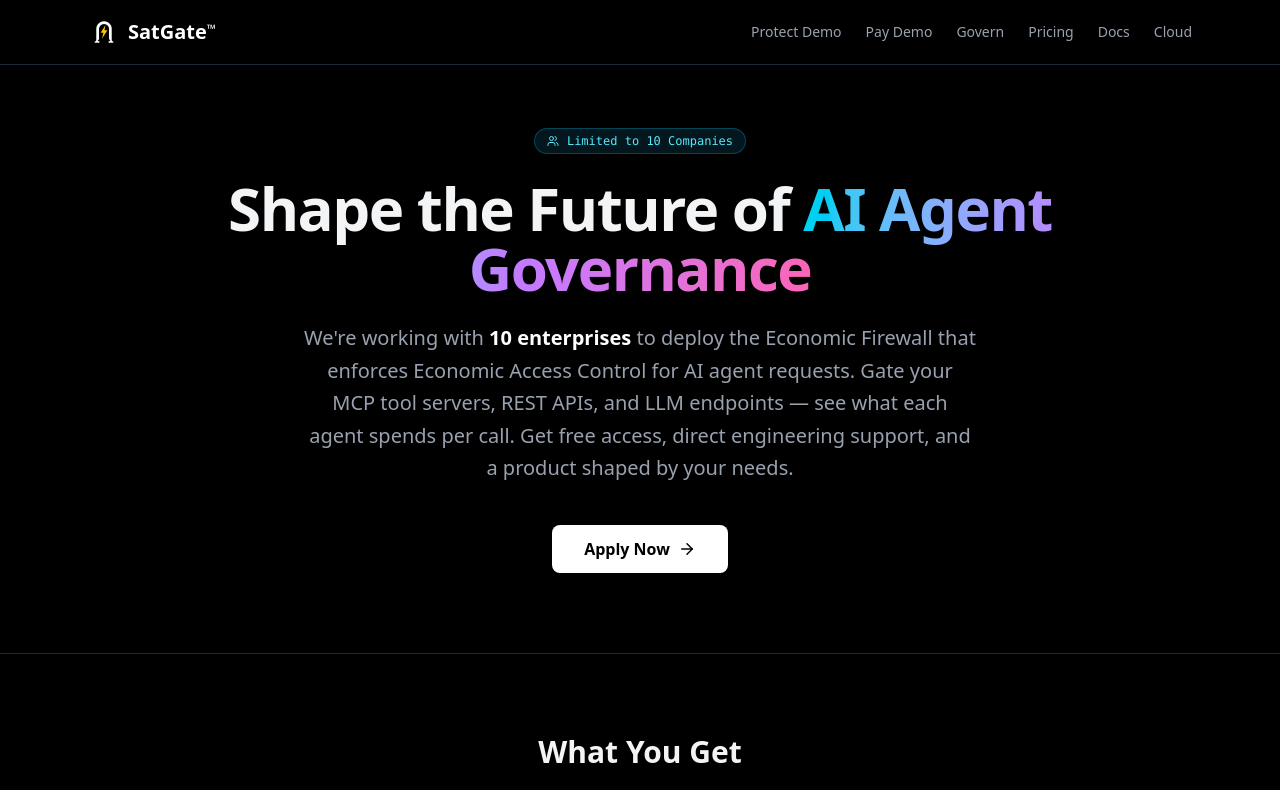
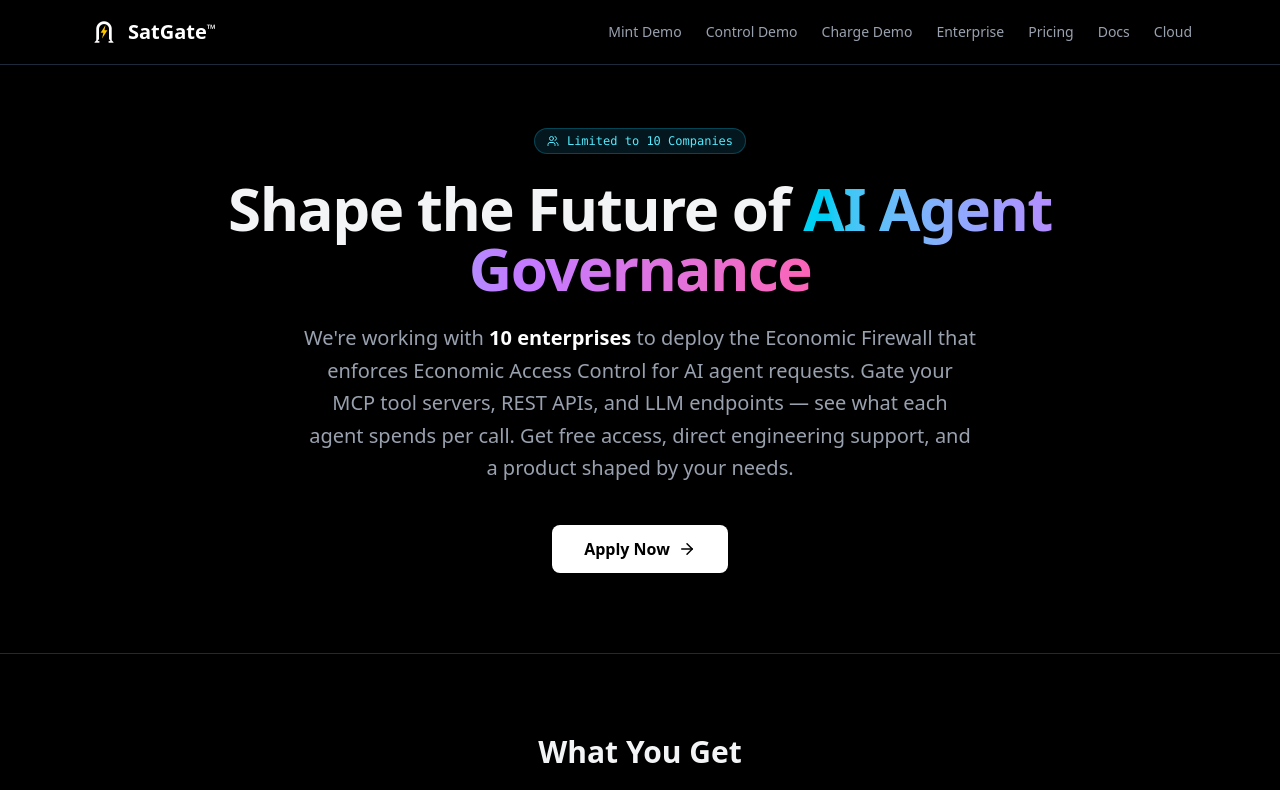
Before and after one commit to SatGate-io/satgate, a Next.js app in the folder satgate-landing/: page /design-partners in a window 1280 px wide. Shown: the top 790 px of the page. Built offline with nearby package versions, Linux system fonts and the light colour scheme.

Commit message:
landing: sync all page navs to Mint Demo / Control Demo / Charge Demo / Enterprise
Updated: design-partners, pricing, roi-calculator, agents, compare/cloud-native
Also added Mint Demo link + mobile nav fixes where missing

```diff
--- a/satgate-landing/app/agents/page.tsx
+++ b/satgate-landing/app/agents/page.tsx
@@ -22,8 +22,9 @@ export default function AgentsLandingPage() {
             <span className="text-lg sm:text-xl font-bold text-white whitespace-nowrap">SatGate<sup className="text-xs font-normal">™</sup></span>
           </Link>
           <div className="hidden md:flex gap-6 text-sm font-medium text-gray-400">
-            <Link href="/" className="hover:text-white transition">Home</Link>
-            <Link href="/agents" className="text-white">Agents</Link>
+            <Link href="/mint-demo" className="hover:text-white transition">Mint Demo</Link>
+            <Link href="/protect" className="hover:text-white transition">Control Demo</Link>
+            <Link href="/pay" className="hover:text-white transition">Charge Demo</Link>
             <Link href="/govern" className="hover:text-white transition">Enterprise</Link>
             <Link href="/pricing" className="hover:text-white transition">Pricing</Link>
             <a href="https://cloud.satgate.io/docs" target="_blank" rel="noopener noreferrer" className="hover:text-white transition">Docs</a>
--- a/satgate-landing/app/compare/cloud-native/page.tsx
+++ b/satgate-landing/app/compare/cloud-native/page.tsx
@@ -71,9 +71,10 @@ const CloudNativeComparisonPage = () => {
           </Link>
 
           <div className="hidden md:flex gap-6 text-sm font-medium text-gray-400">
-            <Link href="/protect" className="hover:text-white transition">Protect Demo</Link>
-            <Link href="/pay" className="hover:text-white transition">Pay Demo</Link>
-            <Link href="/govern" className="hover:text-white transition">Govern</Link>
+            <Link href="/mint-demo" className="hover:text-white transition">Mint Demo</Link>
+            <Link href="/protect" className="hover:text-white transition">Control Demo</Link>
+            <Link href="/pay" className="hover:text-white transition">Charge Demo</Link>
+            <Link href="/govern" className="hover:text-white transition">Enterprise</Link>
             <Link href="/pricing" className="hover:text-white transition">Pricing</Link>
             <Link href="/roi-calculator" className="hover:text-white transition">ROI Calculator</Link>
             <a href="https://cloud.satgate.io/docs" target="_blank" rel="noopener noreferrer" className="hover:text-white transition">Docs</a>
@@ -92,9 +93,10 @@ const CloudNativeComparisonPage = () => {
 
         <div className={`md:hidden overflow-hidden transition-all duration-300 ease-in-out ${mobileMenuOpen ? 'max-h-80 opacity-100' : 'max-h-0 opacity-0'}`}>
           <div className="bg-black/95 backdrop-blur-xl border-t border-gray-800 px-4 py-4 space-y-1">
-            <Link href="/protect" onClick={() => setMobileMenuOpen(false)} className="block text-gray-400 hover:text-white hover:bg-gray-800/50 transition py-3 px-4 rounded-lg">Protect Demo</Link>
-            <Link href="/pay" onClick={() => setMobileMenuOpen(false)} className="block text-gray-400 hover:text-white hover:bg-gray-800/50 transition py-3 px-4 rounded-lg">Pay Demo</Link>
-            <Link href="/govern" onClick={() => setMobileMenuOpen(false)} className="block text-gray-400 hover:text-white hover:bg-gray-800/50 transition py-3 px-4 rounded-lg">Govern</Link>
+            <Link href="/mint-demo" onClick={() => setMobileMenuOpen(false)} className="block text-gray-400 hover:text-white hover:bg-gray-800/50 transition py-3 px-4 rounded-lg">Mint Demo</Link>
+            <Link href="/protect" onClick={() => setMobileMenuOpen(false)} className="block text-gray-400 hover:text-white hover:bg-gray-800/50 transition py-3 px-4 rounded-lg">Control Demo</Link>
+            <Link href="/pay" onClick={() => setMobileMenuOpen(false)} className="block text-gray-400 hover:text-white hover:bg-gray-800/50 transition py-3 px-4 rounded-lg">Charge Demo</Link>
+            <Link href="/govern" onClick={() => setMobileMenuOpen(false)} className="block text-gray-400 hover:text-white hover:bg-gray-800/50 transition py-3 px-4 rounded-lg">Enterprise</Link>
             <Link href="/pricing" onClick={() => setMobileMenuOpen(false)} className="block text-gray-400 hover:text-white hover:bg-gray-800/50 transition py-3 px-4 rounded-lg">Pricing</Link>
             <Link href="/roi-calculator" onClick={() => setMobileMenuOpen(false)} className="block text-gray-400 hover:text-white hover:bg-gray-800/50 transition py-3 px-4 rounded-lg">ROI Calculator</Link>
             <a href="https://cloud.satgate.io/docs" target="_blank" rel="noopener noreferrer" onClick={() => setMobileMenuOpen(false)} className="block text-gray-400 hover:text-white hover:bg-gray-800/50 transition py-3 px-4 rounded-lg">Docs</a>
--- a/satgate-landing/app/design-partners/page.tsx
+++ b/satgate-landing/app/design-partners/page.tsx
@@ -62,9 +62,10 @@ export default function DesignPartnersPage() {
           </Link>
 
           <div className="hidden md:flex gap-6 text-sm font-medium text-gray-400">
-            <Link href="/protect" className="hover:text-white transition">Protect Demo</Link>
-            <Link href="/pay" className="hover:text-white transition">Pay Demo</Link>
-            <Link href="/govern" className="hover:text-white transition">Govern</Link>
+            <Link href="/mint-demo" className="hover:text-white transition">Mint Demo</Link>
+            <Link href="/protect" className="hover:text-white transition">Control Demo</Link>
+            <Link href="/pay" className="hover:text-white transition">Charge Demo</Link>
+            <Link href="/govern" className="hover:text-white transition">Enterprise</Link>
             <Link href="#" className="hover:text-white transition">Pricing</Link>
             <a href="https://cloud.satgate.io/docs" target="_blank" rel="noopener noreferrer" className="hover:text-white transition">Docs</a>
             <a href="https://cloud.satgate.io/cloud/login" target="_blank" rel="noopener noreferrer" className="hover:text-white transition">Cloud</a>
@@ -83,9 +84,10 @@ export default function DesignPartnersPage() {
         <div className={`md:hidden overflow-hidden transition-all duration-300 ease-in-out ${mobileMenuOpen ? 'max-h-96 opacity-100' : 'max-h-0 opacity-0'}`}>
           <div className="bg-black/95 backdrop-blur-xl border-t border-gray-800 px-4 py-4 space-y-1">
             {[
-              { href: '/protect', label: 'Protect Demo' },
-              { href: '/pay', label: 'Pay Demo' },
-              { href: '/govern', label: 'Govern' },
+              { href: '/mint-demo', label: 'Mint Demo' },
+              { href: '/protect', label: 'Control Demo' },
+              { href: '/pay', label: 'Charge Demo' },
+              { href: '/govern', label: 'Enterprise' },
               { href: '#', label: 'Pricing' },
             ].map(item => (
               <Link key={item.href} href={item.href} onClick={() => setMobileMenuOpen(false)} className="block text-gray-400 hover:text-white hover:bg-gray-800/50 transition py-3 px-4 rounded-lg">
@@ -461,7 +463,7 @@ export default function DesignPartnersPage() {
               <ul className="space-y-2 text-sm text-gray-500">
                 <li><Link href="/protect" className="hover:text-white transition">Protect</Link></li>
                 <li><Link href="/pay" className="hover:text-white transition">Pay</Link></li>
-                <li><Link href="/govern" className="hover:text-white transition">Govern</Link></li>
+                <li><Link href="/govern" className="hover:text-white transition">Enterprise</Link></li>
               </ul>
             </div>
             <div>
--- a/satgate-landing/app/page.tsx
+++ b/satgate-landing/app/page.tsx
@@ -563,7 +563,7 @@ const LandingPage = () => {
               <ul className="space-y-2 text-sm text-gray-500">
                 <li><a href="https://github.com/SatGate-io/satgate" target="_blank" rel="noopener noreferrer" className="hover:text-white transition">GitHub</a></li>
                 <li><a href="https://cloud.satgate.io/docs" target="_blank" rel="noopener noreferrer" className="hover:text-white transition">Documentation</a></li>
-                <li><Link href="/govern" className="hover:text-white transition">Govern</Link></li>
+                <li><Link href="/govern" className="hover:text-white transition">Enterprise</Link></li>
                 <li><Link href="/design-partners" className="hover:text-white transition">Design Partners</Link></li>
                 <li><Link href="/pricing" className="hover:text-white transition">Pricing</Link></li>
                 <li><Link href="/compare" className="hover:text-white transition">Compare</Link></li>
--- a/satgate-landing/app/pricing/page.tsx
+++ b/satgate-landing/app/pricing/page.tsx
@@ -52,9 +52,10 @@ const PricingPage = () => {
 
           {/* Desktop menu */}
           <div className="hidden md:flex gap-6 text-sm font-medium text-gray-400">
-            <Link href="/protect" className="hover:text-white transition">Protect Demo</Link>
-            <Link href="/pay" className="hover:text-white transition">Pay Demo</Link>
-            <Link href="/govern" className="hover:text-white transition">Govern</Link>
+            <Link href="/mint-demo" className="hover:text-white transition">Mint Demo</Link>
+            <Link href="/protect" className="hover:text-white transition">Control Demo</Link>
+            <Link href="/pay" className="hover:text-white transition">Charge Demo</Link>
+            <Link href="/govern" className="hover:text-white transition">Enterprise</Link>
             <Link href="/pricing" className="text-white transition">Pricing</Link>
             <Link href="/roi-calculator" className="hover:text-white transition">ROI Calculator</Link>
             <a href="https://cloud.satgate.io/docs" target="_blank" rel="noopener noreferrer" className="hover:text-white transition">Docs</a>
@@ -79,9 +80,10 @@ const PricingPage = () => {
           }`}
         >
           <div className="bg-black/95 backdrop-blur-xl border-t border-gray-800 px-4 py-4 space-y-1">
-            <Link href="/protect" onClick={() => setMobileMenuOpen(false)} className="block text-gray-400 hover:text-white hover:bg-gray-800/50 transition py-3 px-4 rounded-lg">Protect Demo</Link>
-            <Link href="/pay" onClick={() => setMobileMenuOpen(false)} className="block text-gray-400 hover:text-white hover:bg-gray-800/50 transition py-3 px-4 rounded-lg">Pay Demo</Link>
-            <Link href="/govern" onClick={() => setMobileMenuOpen(false)} className="block text-gray-400 hover:text-white hover:bg-gray-800/50 transition py-3 px-4 rounded-lg">Govern</Link>
+            <Link href="/mint-demo" onClick={() => setMobileMenuOpen(false)} className="block text-gray-400 hover:text-white hover:bg-gray-800/50 transition py-3 px-4 rounded-lg">Mint Demo</Link>
+            <Link href="/protect" onClick={() => setMobileMenuOpen(false)} className="block text-gray-400 hover:text-white hover:bg-gray-800/50 transition py-3 px-4 rounded-lg">Control Demo</Link>
+            <Link href="/pay" onClick={() => setMobileMenuOpen(false)} className="block text-gray-400 hover:text-white hover:bg-gray-800/50 transition py-3 px-4 rounded-lg">Charge Demo</Link>
+            <Link href="/govern" onClick={() => setMobileMenuOpen(false)} className="block text-gray-400 hover:text-white hover:bg-gray-800/50 transition py-3 px-4 rounded-lg">Enterprise</Link>
             <Link href="/pricing" onClick={() => setMobileMenuOpen(false)} className="block text-white hover:bg-gray-800/50 transition py-3 px-4 rounded-lg">Pricing</Link>
             <Link href="/roi-calculator" onClick={() => setMobileMenuOpen(false)} className="block text-gray-400 hover:text-white hover:bg-gray-800/50 transition py-3 px-4 rounded-lg">ROI Calculator</Link>
             <a href="https://cloud.satgate.io/docs" target="_blank" rel="noopener noreferrer" onClick={() => setMobileMenuOpen(false)} className="block text-gray-400 hover:text-white hover:bg-gray-800/50 transition py-3 px-4 rounded-lg">Docs</a>
@@ -371,7 +373,7 @@ const PricingPage = () => {
               <ul className="space-y-2 text-sm text-gray-500">
                 <li><a href="https://github.com/SatGate-io/satgate" target="_blank" rel="noopener noreferrer" className="hover:text-white transition">GitHub</a></li>
                 <li><a href="https://cloud.satgate.io/docs" target="_blank" rel="noopener noreferrer" className="hover:text-white transition">Documentation</a></li>
-                <li><Link href="/govern" className="hover:text-white transition">Govern</Link></li>
+                <li><Link href="/govern" className="hover:text-white transition">Enterprise</Link></li>
                 <li><Link href="/design-partners" className="hover:text-white transition">Design Partners</Link></li>
                 <li><Link href="/pricing" className="hover:text-white transition">Pricing</Link></li>
                 <li><a href="https://cloud.satgate.io/cloud/login" target="_blank" rel="noopener noreferrer" className="hover:text-white transition">Cloud Dashboard</a></li>
--- a/satgate-landing/app/roi-calculator/page.tsx
+++ b/satgate-landing/app/roi-calculator/page.tsx
@@ -79,9 +79,10 @@ export default function ROICalculatorPage() {
             <span className="text-lg sm:text-xl font-bold text-white whitespace-nowrap">SatGate<sup className="text-xs font-normal">™</sup></span>
           </Link>
           <div className="hidden md:flex gap-6 text-sm font-medium text-gray-400">
-            <Link href="/protect" className="hover:text-white transition">Protect Demo</Link>
-            <Link href="/pay" className="hover:text-white transition">Pay Demo</Link>
-            <Link href="/govern" className="hover:text-white transition">Govern</Link>
+            <Link href="/mint-demo" className="hover:text-white transition">Mint Demo</Link>
+            <Link href="/protect" className="hover:text-white transition">Control Demo</Link>
+            <Link href="/pay" className="hover:text-white transition">Charge Demo</Link>
+            <Link href="/govern" className="hover:text-white transition">Enterprise</Link>
             <Link href="/pricing" className="hover:text-white transition">Pricing</Link>
             <Link href="/roi-calculator" className="text-white transition">ROI Calculator</Link>
             <a href="https://cloud.satgate.io/docs" target="_blank" rel="noopener noreferrer" className="hover:text-white transition">Docs</a>
@@ -98,9 +99,10 @@ export default function ROICalculatorPage() {
         <div className={`md:hidden overflow-hidden transition-all duration-300 ease-in-out ${mobileMenuOpen ? 'max-h-96 opacity-100' : 'max-h-0 opacity-0'}`}>
           <div className="bg-black/95 backdrop-blur-xl border-t border-gray-800 px-4 py-4 space-y-1">
             {[
-              { href: '/protect', label: 'Protect Demo' },
-              { href: '/pay', label: 'Pay Demo' },
-              { href: '/govern', label: 'Govern' },
+              { href: '/mint-demo', label: 'Mint Demo' },
+              { href: '/protect', label: 'Control Demo' },
+              { href: '/pay', label: 'Charge Demo' },
+              { href: '/govern', label: 'Enterprise' },
               { href: '/pricing', label: 'Pricing' },
               { href: '/roi-calculator', label: 'ROI Calculator' },
             ].map((l) => (
@@ -260,7 +262,7 @@ export default function ROICalculatorPage() {
               <ul className="space-y-2 text-sm text-gray-500">
                 <li><a href="https://github.com/SatGate-io/satgate" target="_blank" rel="noopener noreferrer" className="hover:text-white transition">GitHub</a></li>
                 <li><a href="https://cloud.satgate.io/docs" target="_blank" rel="noopener noreferrer" className="hover:text-white transition">Documentation</a></li>
-                <li><Link href="/govern" className="hover:text-white transition">Govern</Link></li>
+                <li><Link href="/govern" className="hover:text-white transition">Enterprise</Link></li>
                 <li><Link href="/design-partners" className="hover:text-white transition">Design Partners</Link></li>
                 <li><Link href="/pricing" className="hover:text-white transition">Pricing</Link></li>
                 <li><Link href="/roi-calculator" className="hover:text-white transition">ROI Calculator</Link></li>
```
